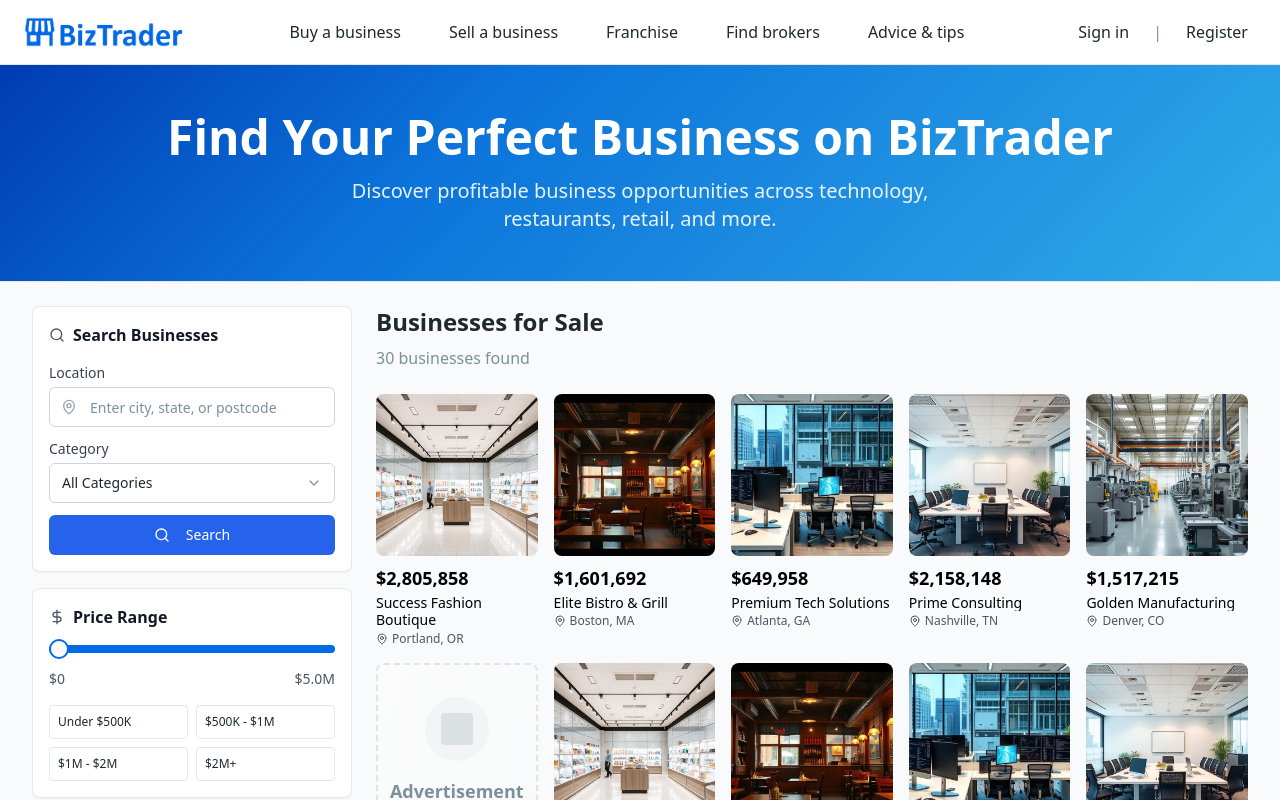
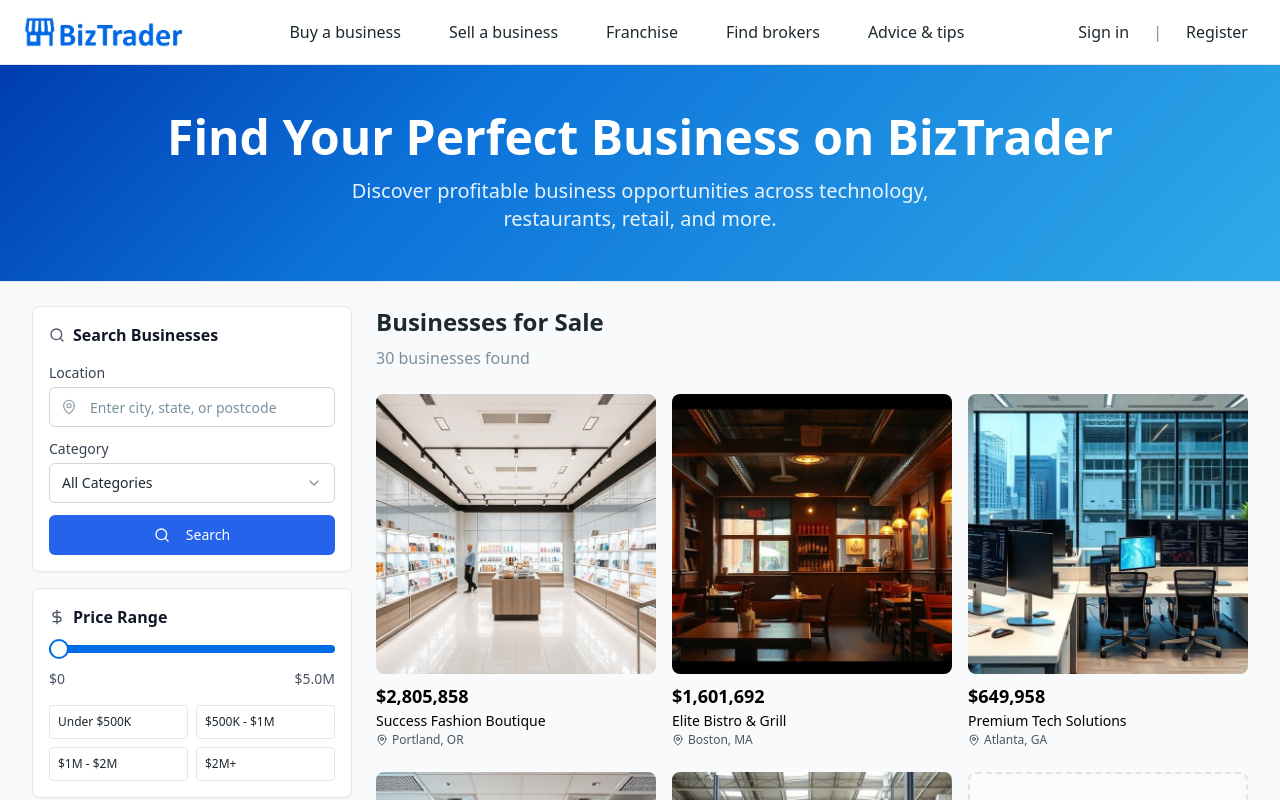
Before and after one commit to waddingtonben22/market-deal-spot-72, a React (Vite) app: page / in a window 1280 px wide. Shown: the top 800 px of the page. Built offline with nearby package versions, Linux system fonts and the light colour scheme.

Commit message:
Refine business card styling

```diff
--- a/src/components/BusinessCard.tsx
+++ b/src/components/BusinessCard.tsx
@@ -21,7 +21,7 @@ export const BusinessCard = ({ business, onClick }: BusinessCardProps) => {
 
   return (
     <div
-      className="cursor-pointer group transition-all duration-200 hover:shadow-lg"
+      className="cursor-pointer group"
       onClick={onClick}
     >
       {/* Square Image */}
@@ -41,7 +41,7 @@ export const BusinessCard = ({ business, onClick }: BusinessCardProps) => {
         </div>
 
         {/* Title */}
-        <div className="text-sm text-black line-clamp-2 leading-tight">
+        <div className="text-sm text-black line-clamp-2 leading-tight group-hover:underline">
           {business.name}
         </div>
 
--- a/src/pages/Index.tsx
+++ b/src/pages/Index.tsx
@@ -135,7 +135,7 @@ const Index = () => {
             </div>
 
             {/* Grid - Facebook Marketplace style */}
-            <div className="grid grid-cols-2 md:grid-cols-3 lg:grid-cols-4 xl:grid-cols-5 2xl:grid-cols-6 gap-4">
+            <div className="grid grid-cols-3 gap-x-4 gap-y-6">
               {gridItems.map((item) => {
                 if ('isAd' in item) {
                   return <AdCard key={item.id} />;
```
